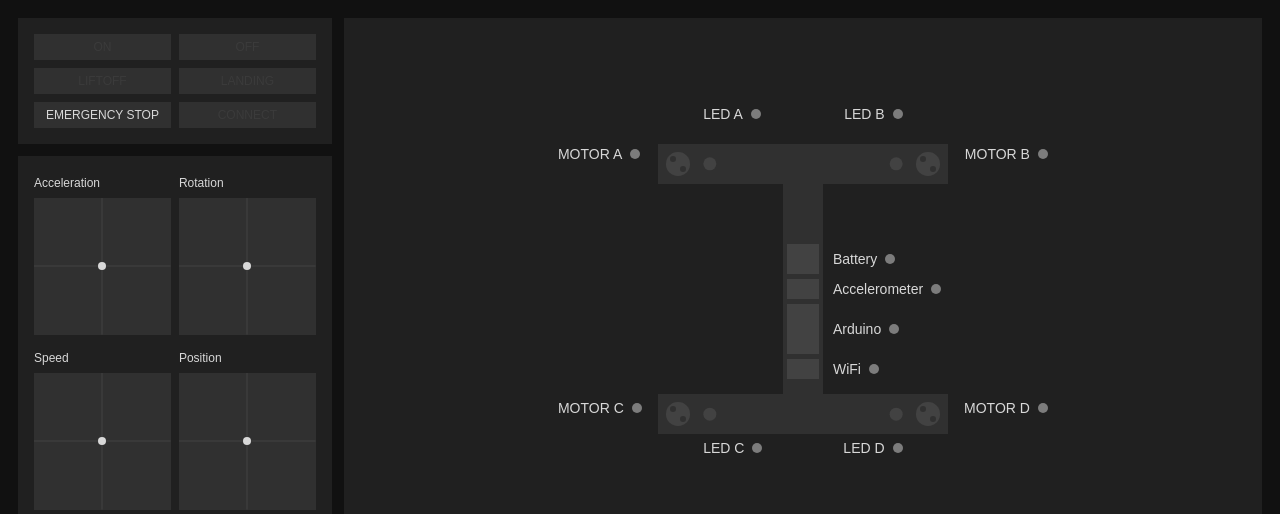
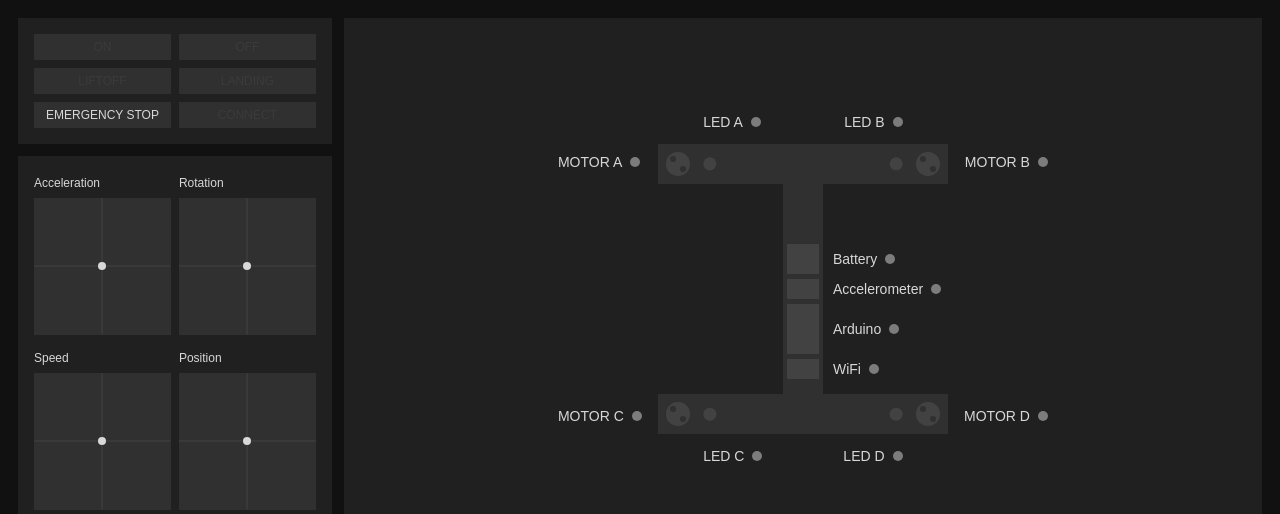
Before and after one commit to quentinguidee/quadcopter-client, a React (Create React App) app: page / in a window 1280 px wide. Shown: the top 514 px of the page. Built offline with nearby package versions, Linux system fonts and the light colour scheme; no server answers.

Commit message:
Fix labels alignment

```diff
--- a/src/pages/dashboard/View2DPanel.tsx
+++ b/src/pages/dashboard/View2DPanel.tsx
@@ -96,7 +96,7 @@ type LabelProps = {
 
 function Label(props: LabelProps) {
     const style: CSSProperties = {
-        transform: "translateY(-50%)",
+        transform: props.name ? undefined : "translateY(-50%)",
         left: `calc(50% - ${props.x}px + 30px)`,
         top: `calc(50% - ${props.y}px)`,
     };
```
